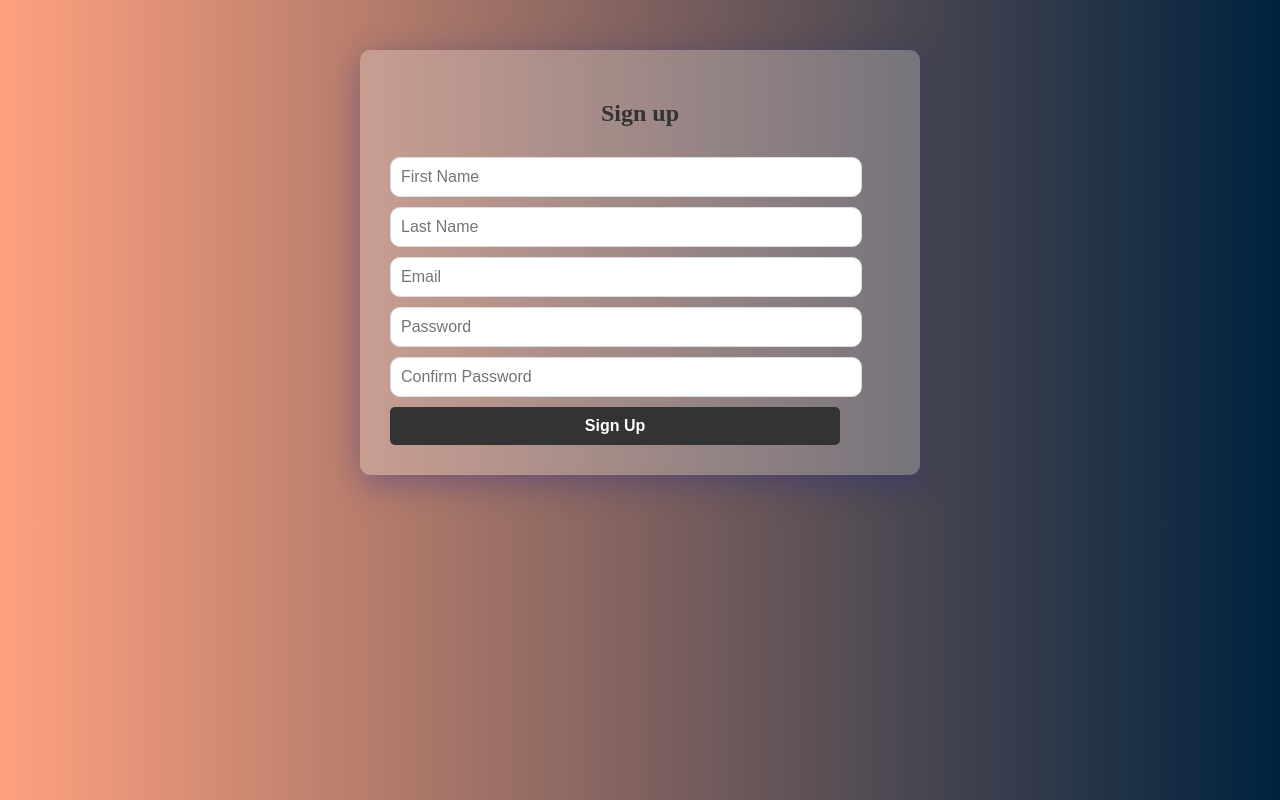
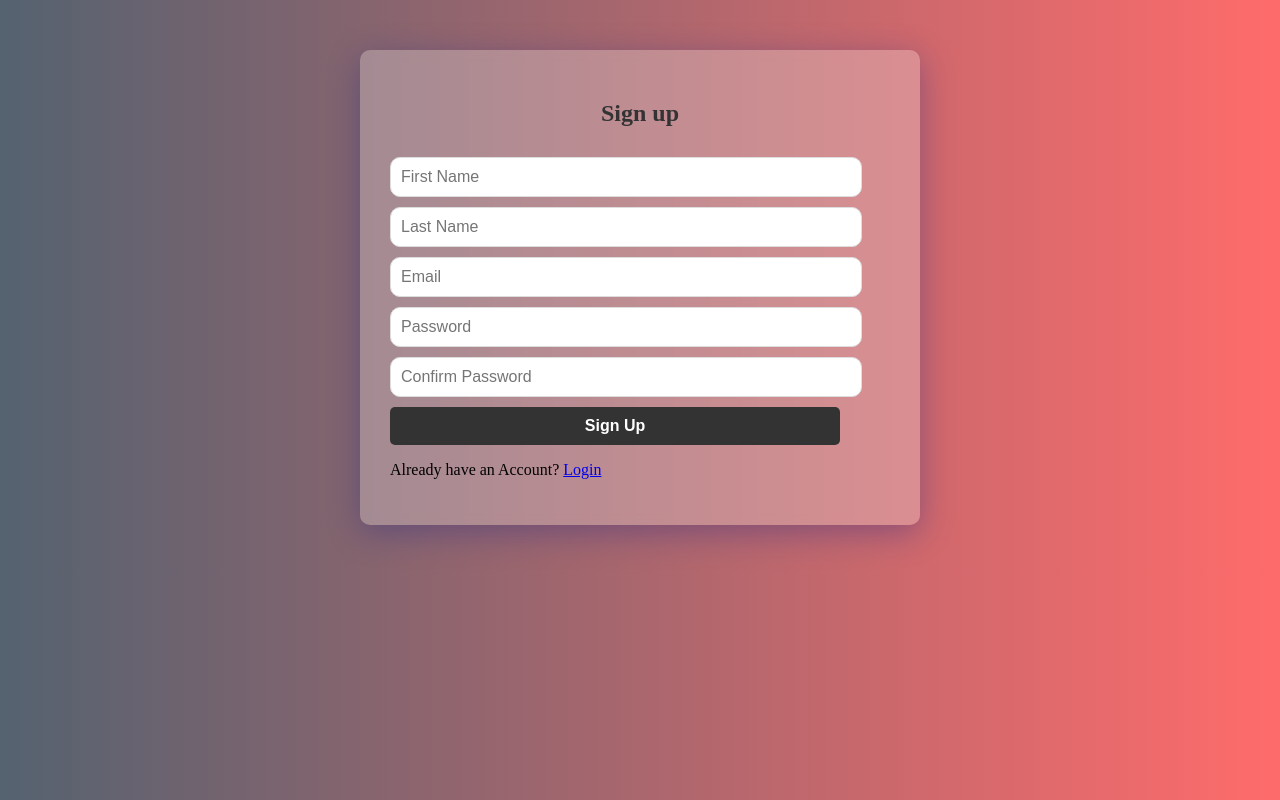
Before and after one commit to Jothishwar/react-authentication, a React (Create React App) app: page / in a window 1280 px wide. Built offline with nearby package versions, Linux system fonts and the light colour scheme.

Commit message:
removed unused files

```diff
--- a/package.json
+++ b/package.json
@@ -37,7 +37,6 @@
   },
   "devDependencies": {
     "firebase": "^9.17.1",
-    "formik": "^2.2.9",
-    "tailwindcss": "^3.2.4"
+    "formik": "^2.2.9"
   }
 }
--- a/src/App.css
+++ b/src/App.css
@@ -1,7 +1,7 @@
 body{
-	background: #FFA17F;  /* fallback for old browsers */
-	background: -webkit-linear-gradient(to left, #00223E, #FFA17F);  /* Chrome 10-25, Safari 5.1-6 */
-	background: linear-gradient(to left, #00223E, #FFA17F); /* W3C, IE 10+/ Edge, Firefox 16+, Chrome 26+, Opera 12+, Safari 7+ */
+	background: #556270;  /* fallback for old browsers */
+  background: -webkit-linear-gradient(to left, #FF6B6B, #556270);  /* Chrome 10-25, Safari 5.1-6 */
+  background: linear-gradient(to left, #FF6B6B, #556270); /* W3C, IE 10+/ Edge, Firefox 16+, Chrome 26+, Opera 12+, Safari 7+ */
 }
 /*
 .app{
--- a/src/components/Signup.js
+++ b/src/components/Signup.js
@@ -70,6 +70,7 @@ const SignUp = () => {
 	        <button type="submit" disabled={isSubmitting}>
 	          Sign Up
 	        </button>
+	        <p>Already have an Account? <a href="#">Login</a></p>
 	        </div>
         </Form>
       )}
```
Also changed, not shown: tailwind.config.js (deleted, +0 -10 lines), src/index.css (deleted), 1 other file (tests, documents, lock files or other folders).
